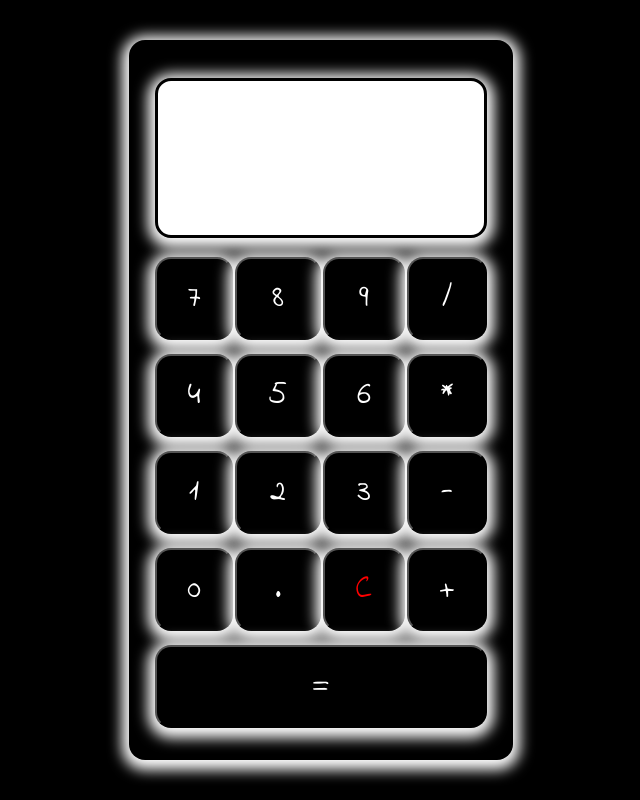
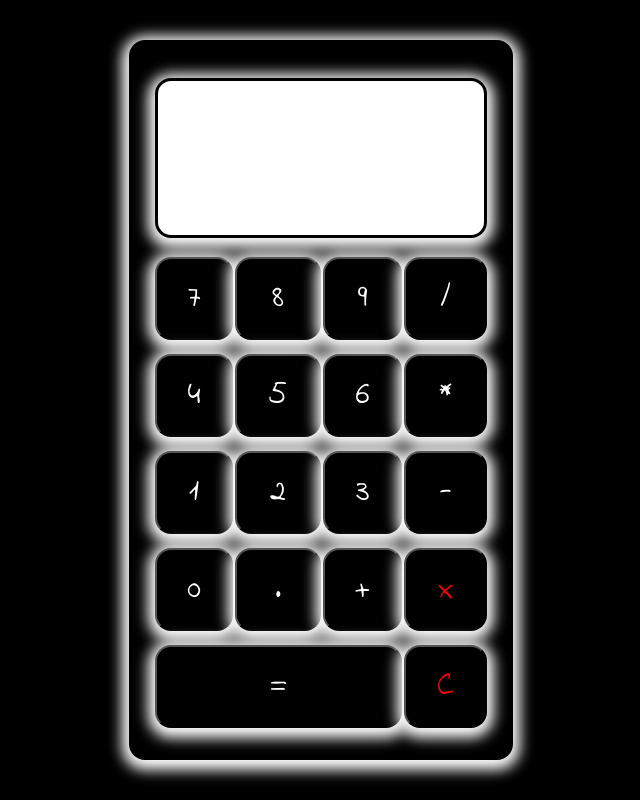
Before and after one commit to MuneebGulzar/calculator, a plain HTML site: page index.html in a window 1280 px wide. Shown: the whole page, without its empty margins (319-959 px from the left). Drawn offline with Linux system fonts and the light colour scheme.

Commit message:
Changes to be committed: 	modified:   index.html 	modified:   script.js 	modified:   styles.css

```diff
--- a/index.html
+++ b/index.html
@@ -1,5 +1,6 @@
 <!DOCTYPE html>
 <html lang="en">
+
 <head>
     <meta charset="UTF-8">
     <meta http-equiv="X-UA-Compatible" content="IE=edge">
@@ -8,11 +9,12 @@
     <link rel="stylesheet" href="styles.css">
     <title>Calculator</title>
 </head>
+
 <body>
     <table>
         <tbody>
             <tr class="input">
-                <td colspan="4"><input type="text" pattern="[0-9]" id="screen"/></td>
+                <td colspan="4"><input type="text" pattern="[0-9]" id="screen" /></td>
             </tr>
             <tr>
                 <td><input type="button" value="7" onclick="escribir('7')"></td>
@@ -35,14 +37,16 @@
             <tr>
                 <td><input type="button" value="0" onclick="escribir('0')"></td>
                 <td><input type="button" value="." onclick="escribir('.')"></td>
-                <td><input type="button" value="C" onclick="borrar()" id="clear"></td>
                 <td><input type="button" value="+" onclick="escribir('+')"></td>
+                <td colspan="1"><input type="button" value="x" onclick="erase()" id="delete"></td>
             </tr>
             <tr>
-                <td colspan="4"><input type="button" value="=" onclick="calcular()"></td>
+                <td colspan="3"><input type="button" value="=" onclick="calcular()"></td>
+                <td><input type="button" value="C" onclick="borrar()" id="clear"></td>
             </tr>
         </tbody>
     </table>
 </body>
 <script src="script.js"></script>
+
 </html>
--- a/script.js
+++ b/script.js
@@ -1,5 +1,9 @@
 function borrar() {
     document.getElementById('screen').value = "";
+}
+function erase(){
+    let a = document.getElementById('screen').value;
+    document.getElementById('screen').value = a.substring(0, a.length -1);
 }
 function escribir(btn) {
     document.getElementById('screen').value += btn;
--- a/styles.css
+++ b/styles.css
@@ -43,7 +43,7 @@ input[type="button"]{
     box-shadow: 0 3px 14px 7px #fff;
     border-radius: 1rem;
 }
-#clear{
+#clear, #delete{
     color: red;
 }
 
```
